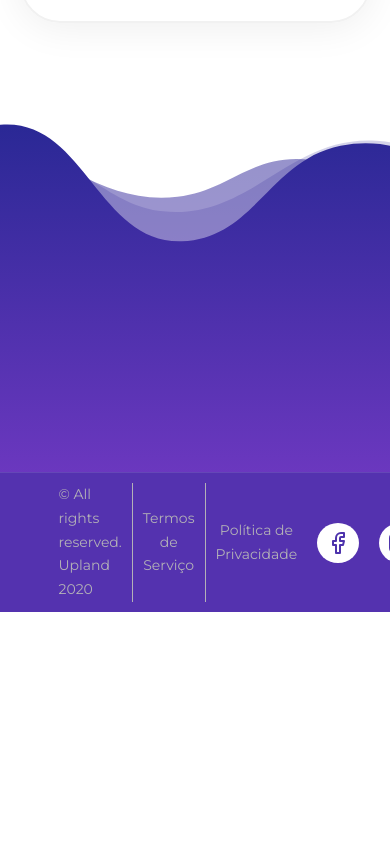
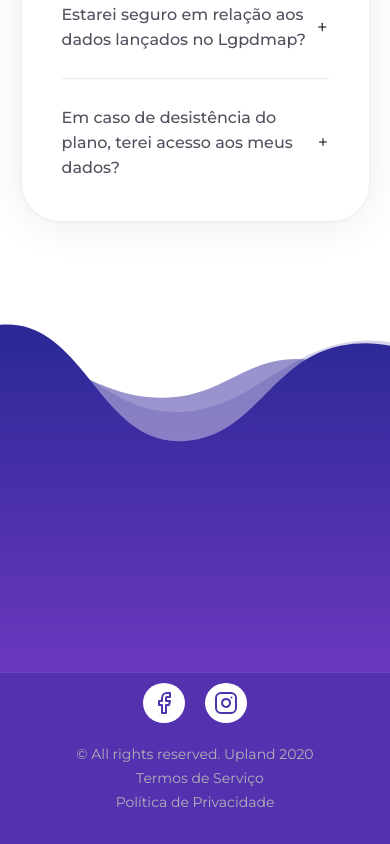
Before and after one commit to evlvs/lgpdmap, a Next.js app: page /steps in a window 390 px wide. Shown: the part 8268-9112 px from the top of the page. Before the commit the page ends 8880 px from the top, so only its background shows below. Built offline with nearby package versions, Linux system fonts and the light colour scheme.

Commit message:
mobile fix

```diff
--- a/src/components/FAQ/styles.module.scss
+++ b/src/components/FAQ/styles.module.scss
@@ -108,6 +108,7 @@
 
 @media only screen and (max-width: 768px) {
   .FAQ {
+    padding-top: 200px;
     h2 {
       margin: 0;
     }
--- a/src/components/Footer/styles.module.scss
+++ b/src/components/Footer/styles.module.scss
@@ -60,7 +60,7 @@
     position: absolute;
     bottom: 0;
     left: 0;
-    width: 101%;
+    width: 100%;
     height: 348px;
     background: url('/assets/waves/Footer2.svg');
     background-size: cover;
@@ -122,6 +122,7 @@
 @media (min-width: 769px) and (max-width: 1680px) {
   .footer {
     display: flex;
+
     .credits {
       display: flex;
 
@@ -131,3 +132,23 @@
     }
   }
 }
+
+@media (max-width: 768px) {
+  .footer {
+    display: flex;
+    flex-direction: column-reverse;
+    .credits {
+      display: flex;
+      flex-direction: column;
+      justify-content: center;
+      align-items: center;
+      margin: 20px 0;
+      text-align: center;
+
+      a {
+        height: auto;
+        border: 0;
+      }
+    }
+  }
+}
--- a/src/components/Plans/styles.module.scss
+++ b/src/components/Plans/styles.module.scss
@@ -63,7 +63,7 @@
 }
 
 .divider1 {
-  width: 102%;
+  width: 100%;
   height: 20vh;
   position: relative;
   z-index: 2;
@@ -77,7 +77,7 @@
     position: absolute;
     top: 0;
     left: 0;
-    width: 101%;
+    width: 100%;
     height: 500px;
     background: url('/assets/wave1.svg') repeat-x;
     background-size: cover;
@@ -137,7 +137,7 @@
 }
 
 .divider2 {
-  width: 100vw;
+  width: 100%;
   height: 349px;
   position: relative;
   z-index: 2;
@@ -146,7 +146,7 @@
     position: absolute;
     bottom: 0;
     left: 0;
-    width: 101%;
+    width: 100%;
     height: 250px;
     background: url('/assets/waves/plansTopWave.svg') repeat-x;
     background-size: cover;
--- a/src/components/Presentation/styles.module.scss
+++ b/src/components/Presentation/styles.module.scss
@@ -1,5 +1,5 @@
 .banner {
-  width: 100vw;
+  width: 100%;
   background: linear-gradient(180deg, #3c2ca0 1.58%, #753bc5 98.61%);
   display: flex;
   align-items: center;
--- a/src/components/Testimonials/styles.module.scss
+++ b/src/components/Testimonials/styles.module.scss
@@ -85,7 +85,7 @@
         h2 {
           margin: 0;
           line-height: auto;
-          font-size: 36px;
+          font-size: 26px;
         }
       }
     }
--- a/src/styles/globals.scss
+++ b/src/styles/globals.scss
@@ -800,11 +800,11 @@ html:not(.no-js) [data-aos^='fade'][data-aos^='fade'].aos-animate {
   .swiper-button-prev,
   .swiper-container-rtl .swiper-button-next {
     left: auto !important;
-    right: 135px !important;
+    right: 65px !important;
   }
   .swiper-button-next,
   .swiper-container-rtl .swiper-button-prev {
-    right: 85px !important;
+    right: 10px !important;
     left: auto !important;
   }
 
```
